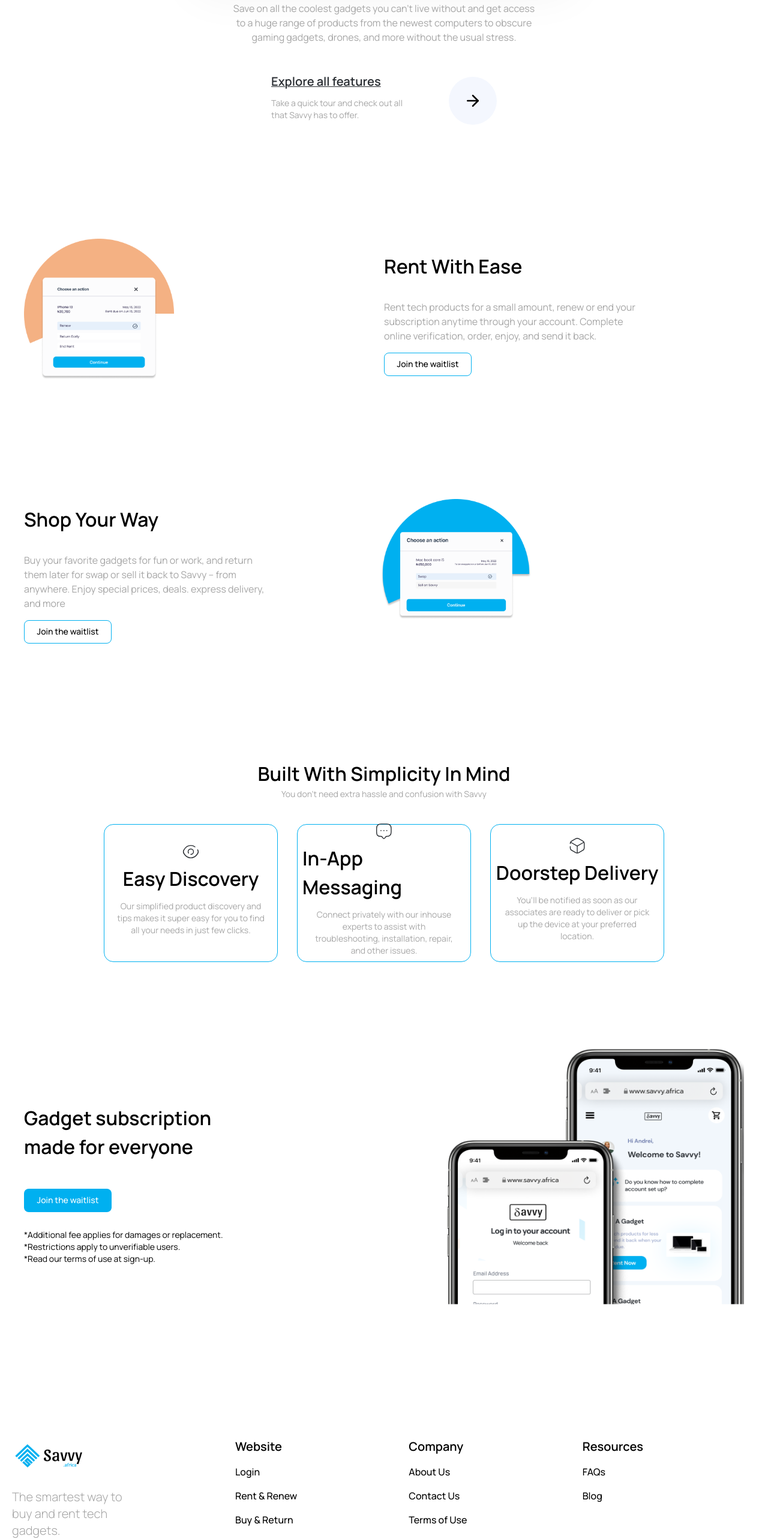
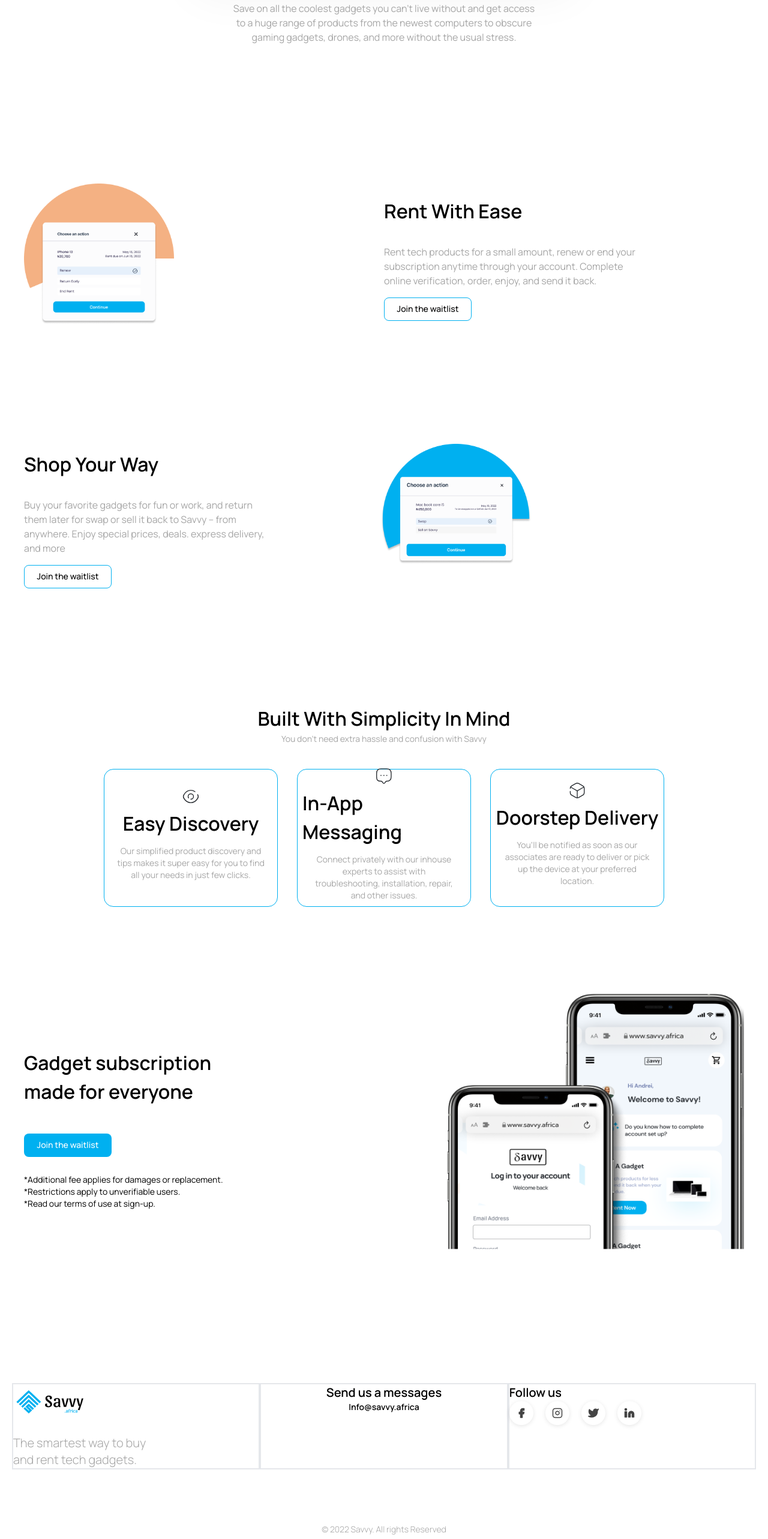
Before and after one commit to SavvyAfrica/savvyWaitlist, a Next.js app: page / in a window 1280 px wide. Shown: the part 780-3346 px from the top of the page at 60% size. Built offline with nearby package versions, Linux system fonts and the light colour scheme.

Commit message:
Pushing updates on web

```diff
--- a/features/general/footer/footer.tsx
+++ b/features/general/footer/footer.tsx
@@ -15,8 +15,8 @@ function footer() {
 
   return (
     <div className='maxWidth mx-auto w-full flex flex-col px-5 py-2.5'>
-      <div className='w-full flex md:flex-row flex-col justify-between h-full  mb-[90px]'>
-        <div className='md:w-[30%] w-[35%] md:mb-0 mb-[34px]'>
+      <div className='w-full grid grid-cols-3 h-full  mb-[90px]'>
+        <div className=' md:mb-0 mb-[34px] border-2'>
           <div className='w-full'>
             <Image src={Logo} alt='Logo' />
 
@@ -28,170 +28,40 @@ function footer() {
             </Text>
           </div>
         </div>
-
-        <div
-          className={`ft-section md:w-[23.333%] w-full flex-initial flex flex-col items-start md:mb-0 mb-[30px] ${
-            websiteIsOpen ? '' : 'isOpen'
-          }`}
-        >
-          <div className={`ft-head md:w-auto w-full`}>
-            <Text variant='paragraph_1' className='font-semibold inline-block'>
-              Website
-            </Text>
-
-            <span className='ft-icon inline-block'>
-              {websiteIsOpen ? (
-                <div className='w-[20px] h-[20px] rounded-full flex items-center justify-center shadow1'>
-                  <GoPlusSmall
-                    onClick={() => setWebsiteIsOpen((active) => !active)}
-                    className='text-xl'
-                  />
-                </div>
-              ) : (
-                <div className='w-[20px] h-[20px] rounded-full flex items-center justify-center shadow1'>
-                  <BiMinus
-                    onClick={() => setWebsiteIsOpen((active) => !active)}
-                    className='text-xl w-[16px]'
-                  />
-                </div>
-              )}
-            </span>
-          </div>
-
-          <div className='ft-nav mt-4'>
-            <Link href='login'>
-              <a>
-                <Text variant='paragraph_3' className='font-medium mb-4'>
-                  Login
-                </Text>
-              </a>
-            </Link>
-            <Link href='#'>
-              <a>
-                <Text variant='paragraph_3' className='font-medium mb-4'>
-                  Rent & Renew
-                </Text>
-              </a>
-            </Link>
-            <Link href='#'>
-              <a>
-                <Text variant='paragraph_3' className='font-medium'>
-                  Buy & Return
-                </Text>
-              </a>
-            </Link>
-          </div>
+        <div className='border-2'>
+          <Text variant='paragraph_1' className='font-semibold text-center'>
+            Send us a messages
+          </Text>
+          <Text variant='paragraph_4' className='font-semibold text-center'>
+            Info@savvy.africa
+          </Text>
         </div>
-
-        <div
-          className={`ft-section md:w-[23.333%] w-full flex-initial flex flex-col items-start md:mb-0 mb-[30px] ${
-            companyIsOpen ? '' : 'isOpen'
-          }`}
-        >
-          <div className={`ft-head md:w-auto w-full`}>
-            <Text variant='paragraph_1' className='font-semibold inline-block'>
-              Company
-            </Text>
-
-            <span className='ft-icon inline-block'>
-              {companyIsOpen ? (
-                <div className='w-[20px] h-[20px] rounded-full flex items-center justify-center shadow1'>
-                  <GoPlusSmall
-                    onClick={() => setCompanyIsOpen((active) => !active)}
-                    className='text-xl'
-                  />
-                </div>
-              ) : (
-                <div className='w-[20px] h-[20px] rounded-full flex items-center justify-center shadow1'>
-                  <BiMinus
-                    onClick={() => setCompanyIsOpen((active) => !active)}
-                    className='text-xl w-[16px]'
-                  />
-                </div>
-              )}
-            </span>
-          </div>
-
-          <div className='ft-nav mt-4'>
-            <Link href='/about'>
-              <a>
-                <Text variant='paragraph_3' className='font-medium mb-4'>
-                  About Us
-                </Text>
-              </a>
-            </Link>
-
-            <Link href='#'>
-              <a>
-                <Text variant='paragraph_3' className='font-medium mb-4'>
-                  Contact Us
-                </Text>
-              </a>
-            </Link>
-
-            <Link href='/terms'>
-              <a>
-                <Text variant='paragraph_3' className='font-medium'>
-                  Terms of Use
-                </Text>
-              </a>
-            </Link>
-          </div>
-        </div>
-
-        <div
-          className={`ft-section md:w-[23.333%] w-full flex-initial flex flex-col items-start md:mb-0 mb-[30px] ${
-            resourcesIsOpen ? '' : 'isOpen'
-          }`}
-        >
-          <div className={`ft-head md:w-auto w-full`}>
-            <Text variant='paragraph_1' className='font-semibold inline-block'>
-              Resources
-            </Text>
-
-            <span className='ft-icon inline-block'>
-              {resourcesIsOpen ? (
-                <div className='w-[20px] h-[20px] rounded-full flex items-center justify-center shadow1'>
-                  <GoPlusSmall
-                    onClick={() => setResourcesIsOpen((active) => !active)}
-                    className='text-xl'
-                  />
-                </div>
-              ) : (
-                <div className='w-[20px] h-[20px] rounded-full flex items-center justify-center shadow1'>
-                  <BiMinus
-                    onClick={() => setResourcesIsOpen((active) => !active)}
-                    className='text-xl w-[16px]'
-                  />
-                </div>
-              )}
-            </span>
-          </div>
-
-          <div className='ft-nav mt-4'>
-            <Link href='/faq'>
-              <a>
-                <Text variant='paragraph_3' className='font-medium mb-4'>
-                  FAQs
-                </Text>
-              </a>
-            </Link>
-            <Link href='/blog'>
-              <a>
-                <Text variant='paragraph_3' className='font-medium'>
-                  Blog
-                </Text>
-              </a>
-            </Link>
+        <div className='border-2'>
+          <Text variant='paragraph_1' className='font-semibold'>
+            Follow us
+          </Text>
+          <div className='flex items-center space-x-5'>
+            <div className='w-[40px] h-[40px] rounded-full flex items-center justify-center shadow1'>
+              <Facebook color='#444444' size={18} fill='#444444' />
+            </div>
+            <div className='w-[40px] h-[40px] rounded-full flex items-center justify-center shadow1'>
+              <Instagram color='#444444' size={18} />
+            </div>
+            <div className='w-[40px] h-[40px] rounded-full flex items-center justify-center shadow1'>
+              <Twitter color='#444444' size={18} fill='#444444' />
+            </div>
+            <div className='w-[40px] h-[40px] rounded-full flex items-center justify-center shadow1'>
+              <Linkedin color='#444444' size={18} fill='#444444' />
+            </div>
           </div>
         </div>
       </div>
 
       <div className='w-full flex flex-col justify-center space-y-5 md:items-center items-start mb-[25px]'>
-        <Text variant='paragraph_4' className='font-semibold'>
+        {/* <Text variant='paragraph_4' className='font-semibold'>
           Info@savvy.africa
-        </Text>
-        <div className='flex justify-between items-center space-x-5'>
+        </Text> */}
+        {/* <div className='flex justify-between items-center space-x-5'>
           <div className='w-[40px] h-[40px] rounded-full flex items-center justify-center shadow1'>
             <Facebook color='#444444' size={18} fill='#444444' />
           </div>
@@ -204,7 +74,7 @@ function footer() {
           <div className='w-[40px] h-[40px] rounded-full flex items-center justify-center shadow1'>
             <Linkedin color='#444444' size={18} fill='#444444' />
           </div>
-        </div>
+        </div> */}
         <Text variant='paragraph_4' className='font-light text-[#A6A6A6]'>
           © 2022 Savvy. All rights Reserved
         </Text>
--- a/features/hompage/frame1/frame.tsx
+++ b/features/hompage/frame1/frame.tsx
@@ -27,30 +27,6 @@ function Frame() {
           gaming gadgets, drones, and more without the usual stress.
         </Text>
       </div>
-
-      <div className='flex justify-around items-center'>
-        <div className='w-[50%] mx-auto'>
-          <Text
-            variant='paragraph_1'
-            className='font-semibold text-[#292D32] underline decoration-1 mb-3'
-          >
-            Explore all features
-          </Text>
-          <Text
-            variant='paragraph_4'
-            className='font-normal text-[#A6A6A6] mb-3'
-          >
-            Take a quick tour and check out all that Savvy has to offer.
-          </Text>
-        </div>
-
-        <div
-          className={`sm:w-[80px] w-[60px] sm:h-[80px] h-[60px] rounded-full bg-[#F4F7FE] flex justify-center
-          items-center hover:scale-105 transition-all ease-in-out mx-auto cursor-pointer`}
-        >
-          <ArrowRight size={30} />
-        </div>
-      </div>
     </div>
   )
 }
--- a/global/store.ts
+++ /dev/null
@@ -1,30 +0,0 @@
-import {
-  createContext,
-  Dispatch,
-  SetStateAction,
-  useContext,
-  useState,
-} from 'react'
-
-export interface GlobalContent {
-  showNav: boolean
-  setShowNav: Dispatch<SetStateAction<boolean>>
-}
-
-export const AppStore = createContext<GlobalContent>({
-  showNav: true,
-  setShowNav: () => {}
-
-})
-
-export const useAppStore = () => useContext(AppStore)
-
-export const globalState = () => {
-  // SideNav state
-  const [showNav, setShowNav] = useState<boolean>(true)
-
-  return {
-    showNav,
-    setShowNav
-  }
-}
--- a/pages/_app.tsx
+++ b/pages/_app.tsx
@@ -1,48 +1,20 @@
-import type { AppProps } from "next/app";
-import Layout from "../layout/layout";
-import "../styles/globals.css";
-import { useRouter } from 'next/router';
-import { AppStore } from '../global/store';
-import { globalState } from '../global/store';
-import 'react-tooltip/dist/react-tooltip.css';
-
-
-
-
+import type { AppProps } from 'next/app'
+import Layout from '../layout/layout'
+import '../styles/globals.css'
+// import { AppStore } from '../global/store';
+// import { globalState } from '../global/store';
+import 'react-tooltip/dist/react-tooltip.css'
 
 function MyApp({ Component, pageProps }: AppProps) {
-  const {showNav, setShowNav} = globalState();
+  // const {showNav, setShowNav} = globalState();
 
-
-  const router = useRouter();
-
-  const getContent = () => {
-    if (router.pathname.startsWith(`/home`))
-      return (
-        <AppStore.Provider value= {{showNav, setShowNav}}>
-          <Component {...pageProps} />
-        </AppStore.Provider>
-      )
-
-    if (router.pathname.startsWith(`/login`))
-      return (
-        <Component {...pageProps} />
-      )
-    if (router.pathname.startsWith(`/register`))
-      return (
-        <Component {...pageProps} />
-      )
-
-
-    return (
-      <Layout>
-        <Component {...pageProps} />{" "}
-      </Layout>
-    );
-  };
-
-
-  return <>{getContent()}</>;
+  return (
+    <Layout>
+      <Component {...pageProps} />
+    </Layout>
+  )
 }
 
-export default MyApp;
+// return <>{getContent()}</>
+
+export default MyApp
```
